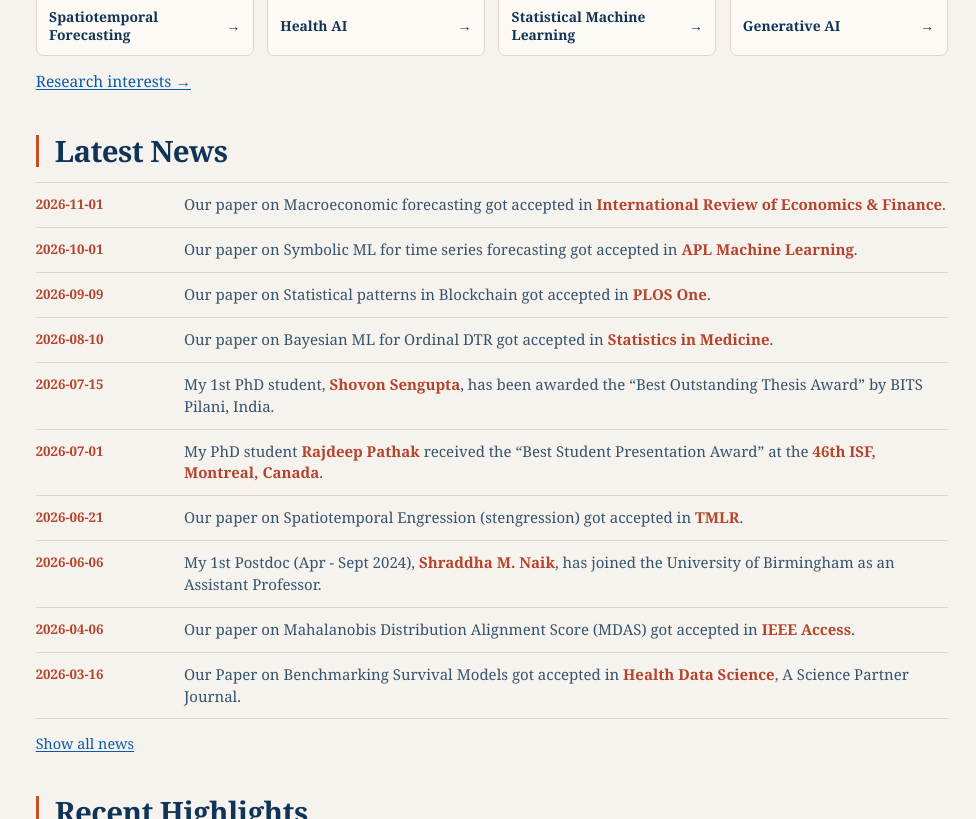
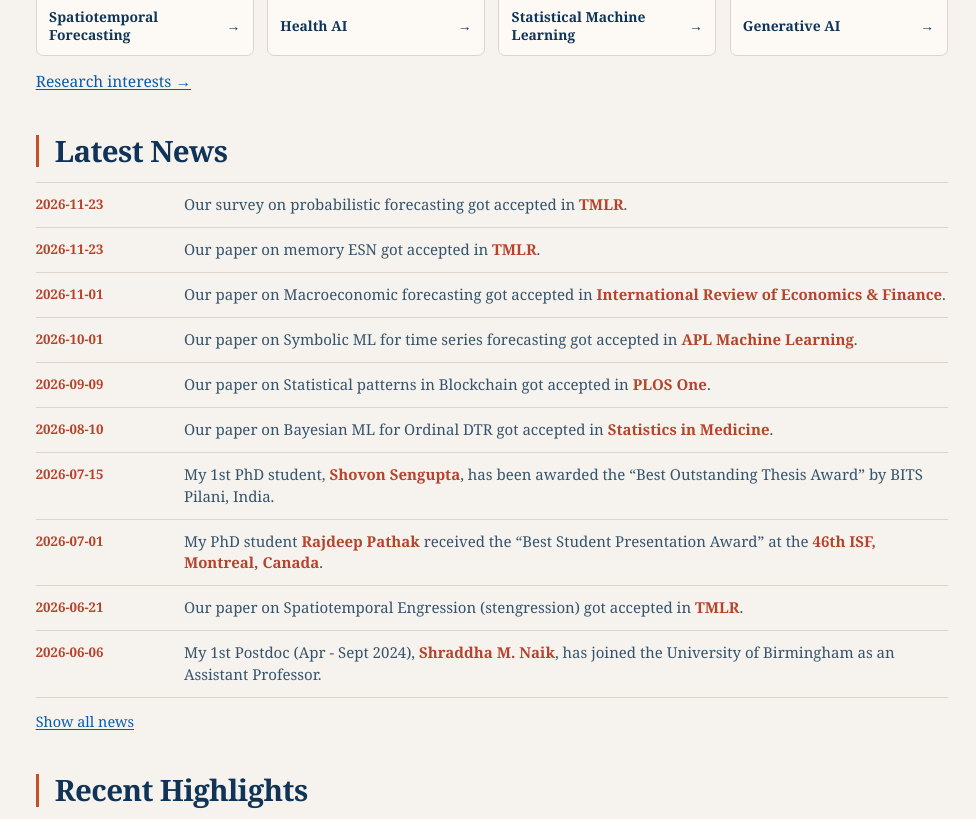
Before and after one commit to ctanujit/ctanujit.github.io, a Jekyll site: the page built from index.md, in a window 1280 px wide and 900 px high, scrolled down 1309 px, cut to the strip 66-885 px from the top of the window. Shown: the whole strip, without its empty margins (304-1280 px from the left). Built offline with Jekyll 4.4.1, drawn with Linux system fonts in a browser that asks for light colours; some web fonts are replaced.

Commit message:
Update news.yml

```diff
--- a/_data/news.yml
+++ b/_data/news.yml
@@ -5,6 +5,10 @@
 #   <span class="green">green</span>
 #   <span class="brass">brass</span>
 # Put the whole text in single quotes when it contains a colon or a span.
+- date: 2026-11-23
+  text: Our survey on probabilistic forecasting got accepted in **TMLR**.
+- date: 2026-11-23
+  text: Our paper on memory ESN got accepted in **TMLR**.
 - date: 2026-11-01
   text: Our paper on Macroeconomic forecasting got accepted in **International Review of Economics & Finance**.
 - date: 2026-10-01
```
